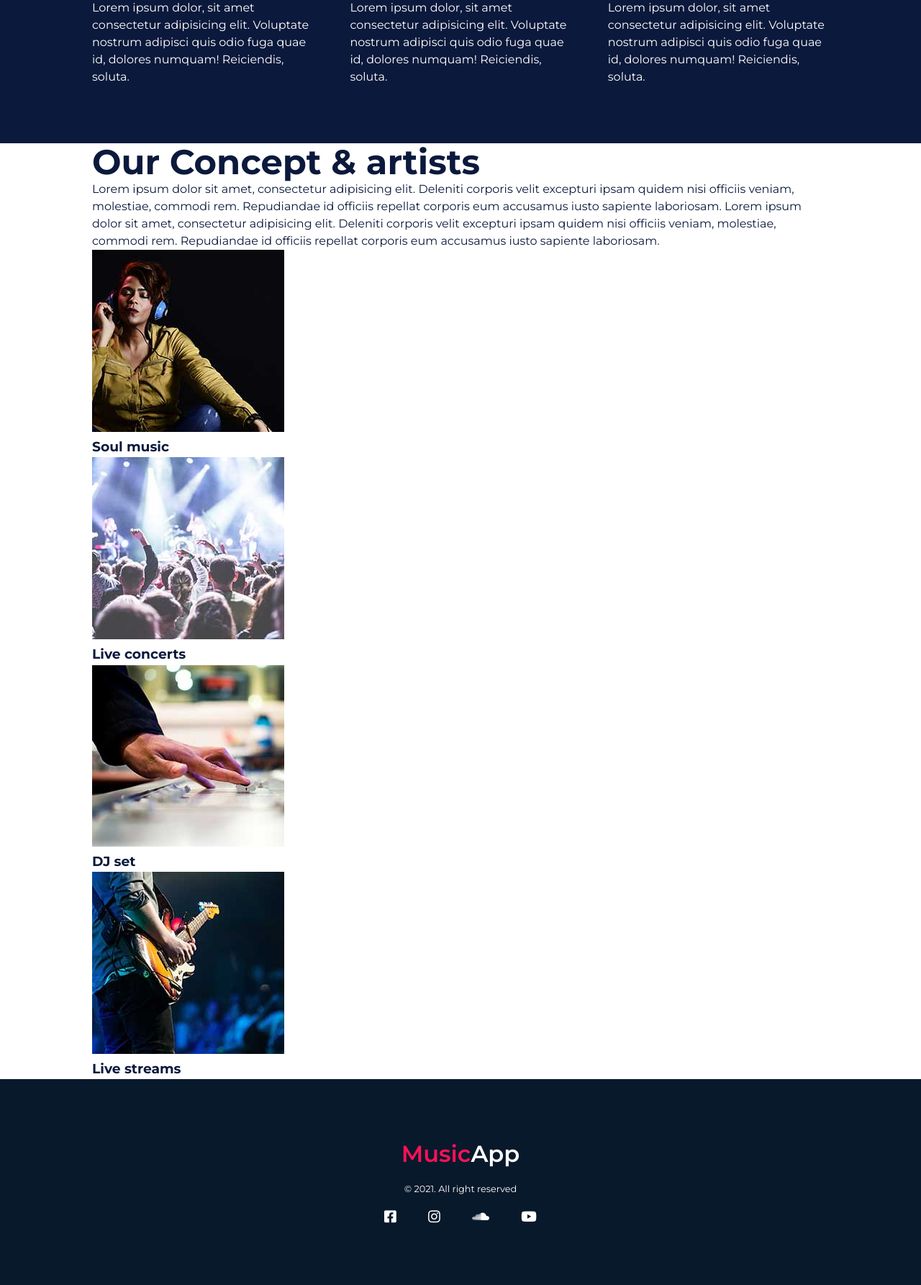
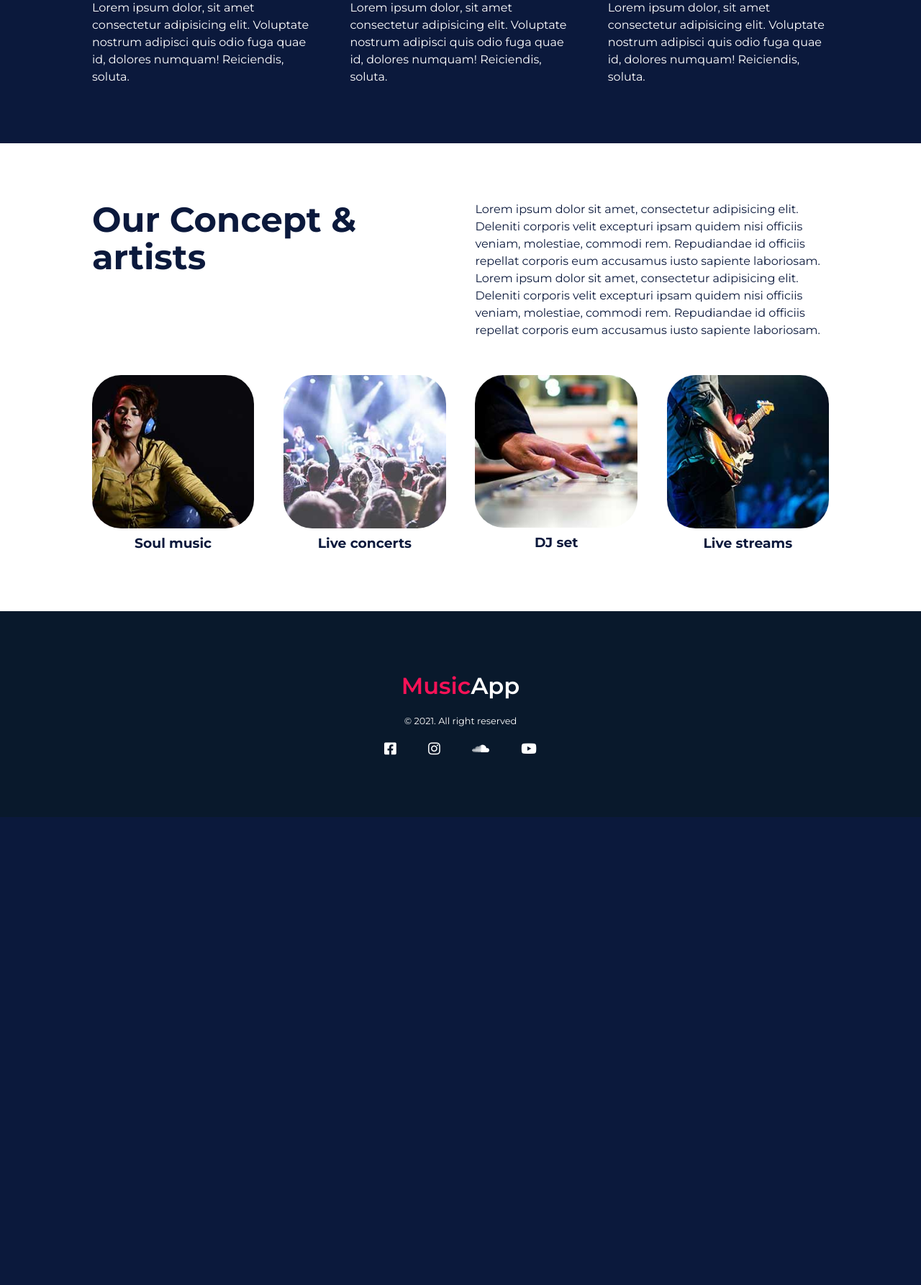
Before and after one commit to ZoricaZeljkovic/music-app, a PHP site: page /how-it-works.php in a window 1280 px wide. Shown: the part 437-2222 px from the top of the page at 72% size. After the commit the page ends 1572 px from the top, so only its background shows below. Run offline with PHP 8.4, Linux system fonts and the light colour scheme; some libraries are stand-ins or nearby versions.

Commit message:
artists css

```diff
--- a/css/style.css
+++ b/css/style.css
@@ -198,4 +198,40 @@ hivHeader
   font-size: 1.7rem;
 }
 
+/**************
+artists
+**************/
+.artists {
+  padding: 80px 0;
+}
+.artists article:first-child {
+  display: flex;
+  flex-wrap: wrap;
+  justify-content: space-between;
+  align-content: center;
+  flex-direction: row;
+}
+.artists article:first-child h2 {
+  flex: 0 0 48%;
+}
+.artists article:first-child p {
+  flex: 0 0 48%;
+}
+.artists article:last-child {
+  display: flex;
+  flex-wrap: wrap;
+  justify-content: space-between;
+  align-content: center;
+  flex-direction: row;
+  margin-top: 50px;
+}
+.artists article:last-child div {
+  flex: 0 0 22%;
+  text-align: center;
+}
+.artists article:last-child div img {
+  width: 100%;
+  border-radius: 40px;
+}
+
 /*# sourceMappingURL=style.css.map */
--- a/scss/style.scss
+++ b/scss/style.scss
@@ -185,3 +185,30 @@ hivHeader
         }
     }
 }
+/**************
+artists
+**************/
+.artists {
+    padding: $padding;
+    article:first-child {
+        @include flex(space-between, center, row);
+        h2 {
+            flex: 0 0 48%;
+        }
+        p {
+            flex: 0 0 48%;
+        }
+    }
+    article:last-child {
+        @include flex(space-between, center, row);
+        margin-top: 50px;
+        div {
+            flex: 0 0 22%;
+            text-align: center;
+            img {
+                width: 100%;
+                border-radius: 40px;
+            }
+        }
+    }
+}
```
Also changed, not shown: 1 other file.
